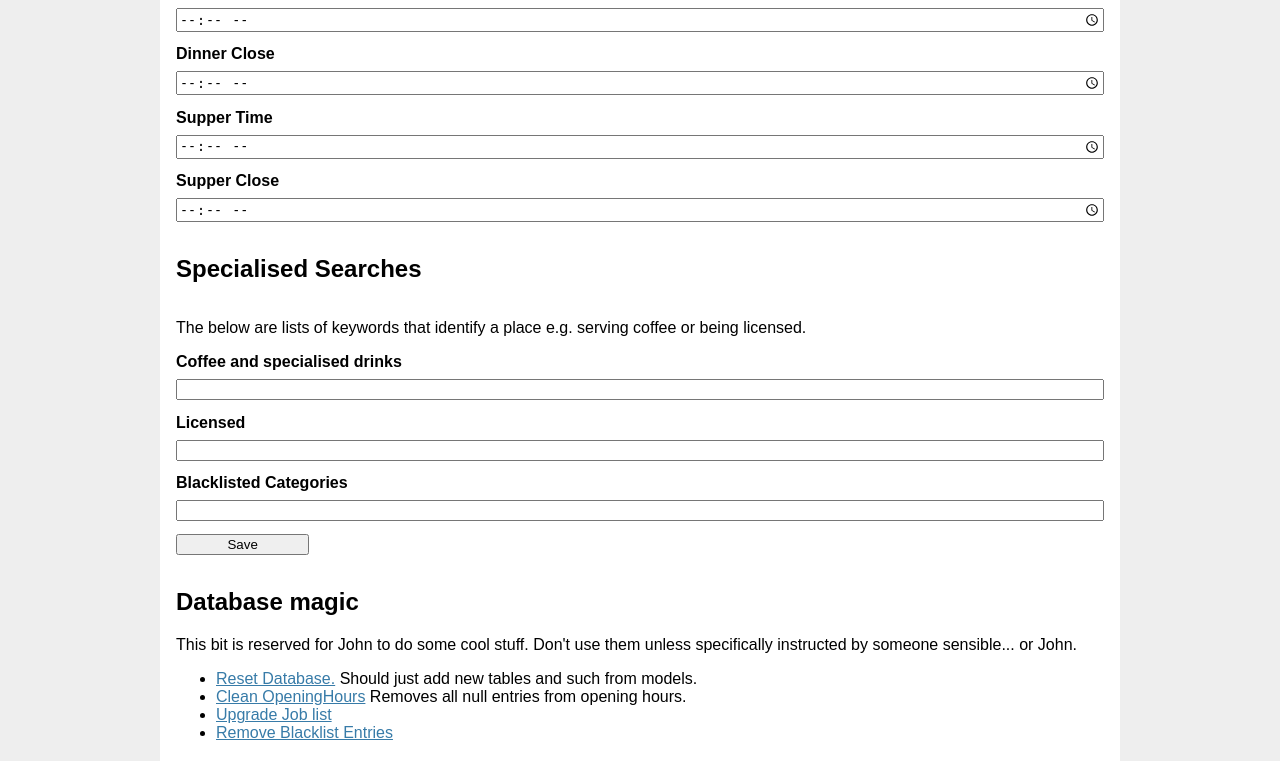
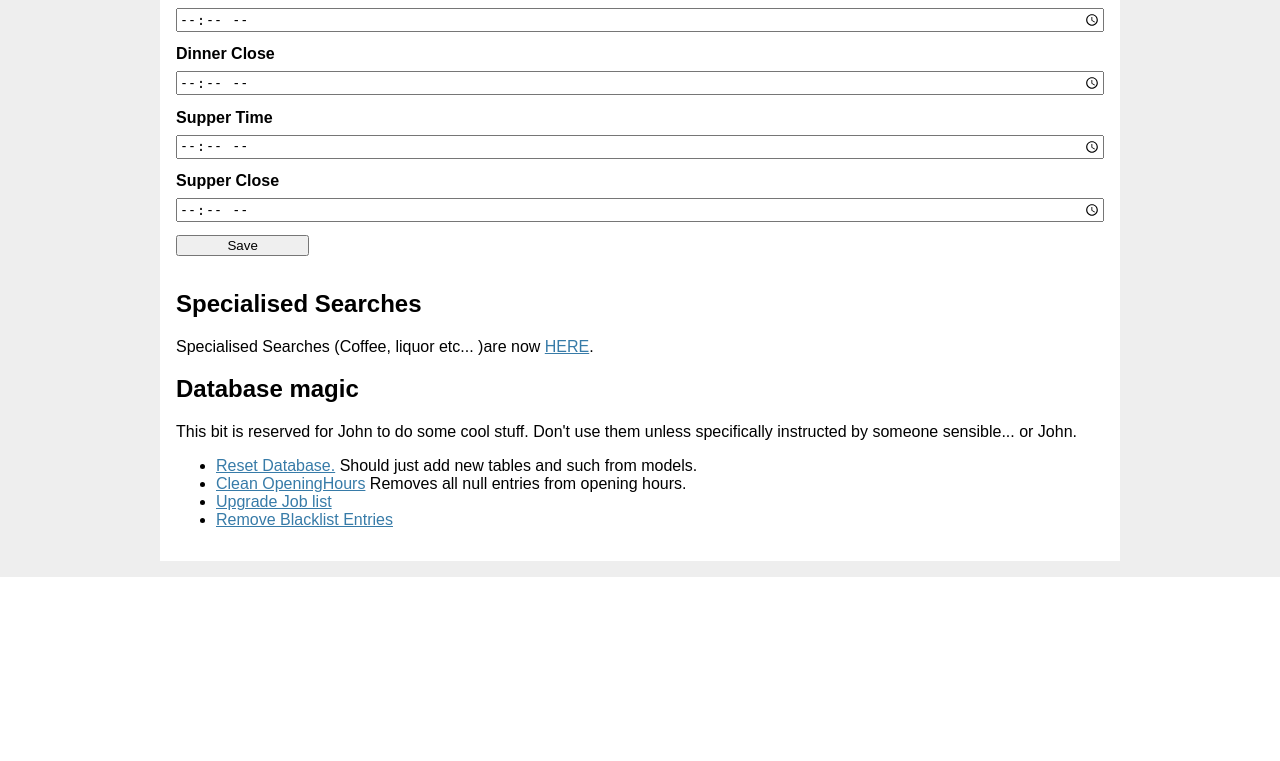
Before and after one commit to johnchampions/TARP, a Flask app: page /configure in a window 1280 px wide. Shown: the part 1016-1777 px from the top of the page. After the commit the page ends 1593 px from the top, so only its background shows below. Run offline with Flask 2, Linux system fonts and the light colour scheme; data that the repository does not hold is empty.

Commit message:
Finishing up debug New TAR report

```diff
--- a/flasky/configure.py
+++ b/flasky/configure.py
@@ -2,7 +2,6 @@
 This file should contain the middleware for configuring the reports.
 Setting API keys, Breakfast time and such
 '''
-
 from sqlalchemy.sql.expression import false
 from flasky.tar_helper import get_blacklist
 from flask import (
--- a/flasky/reports.py
+++ b/flasky/reports.py
@@ -292,7 +292,7 @@ class new_tar_report:
 
 
         coffeetypes = get_Keyword_type_list('coffee')
-        licensedtypes = get_Keyword_type_list('licensed')
+        licensedtypes = get_Keyword_type_list('license')
 
         for place in self.myplacesrecords:
             placerecord = Places.query.filter(Places.id == place.placeid).first()
--- a/flasky/tar_helper.py
+++ b/flasky/tar_helper.py
@@ -34,7 +34,7 @@ def add_type_to_place(placeid, mytype):
     if my_type_record is None:
         keyword = KeyWords(placeid, mytype)
         db_session.add(keyword)
-    my_cuisine_record = CuisineList.query.filter(CuisineList.placetype == type).first()
+    my_cuisine_record = CuisineList.query.filter(CuisineList.placetype == mytype).first()
     if my_cuisine_record is None:
         my_cuisine_record = CuisineList(mytype, cuisine=True)
         db_session.add(my_cuisine_record)
--- a/templates/config/config.html
+++ b/templates/config/config.html
@@ -34,16 +34,10 @@
     <input name="supper" id="supper" type="time" placeholder="{{ values['supper'] }}"/>
     <label for="supperclose">Supper Close</label>
     <input name="supperclose" id="supperclose" type="time" placeholder="{{ values['supperclose'] }}"/>
-    <h2>Specialised Searches</h2>
-    <p>The below are lists of keywords that identify a place e.g. serving coffee or being licensed.</p>
-    <label for="coffee">Coffee and specialised drinks</label>
-    <input name="coffee" id="coffee" type="text" placeholder="{{ values['coffee'] }}"/>
-    <label for="licensed">Licensed</label>
-    <input name="licensed" id="licensed" type="text" placeholder="{{ values['licensed'] }}"/>
-    <label for="blacklistcategories">Blacklisted Categories</label>
-    <input name="blacklistcategories" id="blacklistcategories" type="text" placeholder="{{ values['blacklistcategories'] }}"/>
     <input value="Save" type="submit" />
 </form>
+<h2>Specialised Searches</h2>
+<p>Specialised Searches (Coffee, liquor etc... )are now <a href="configure/searchtypes">HERE</a>.</p>
 <h2>Database magic</h2>
 <p>This bit is reserved for John to do some cool stuff.  Don't use them unless specifically instructed by someone sensible... or John.</p>
 <ul>
```
